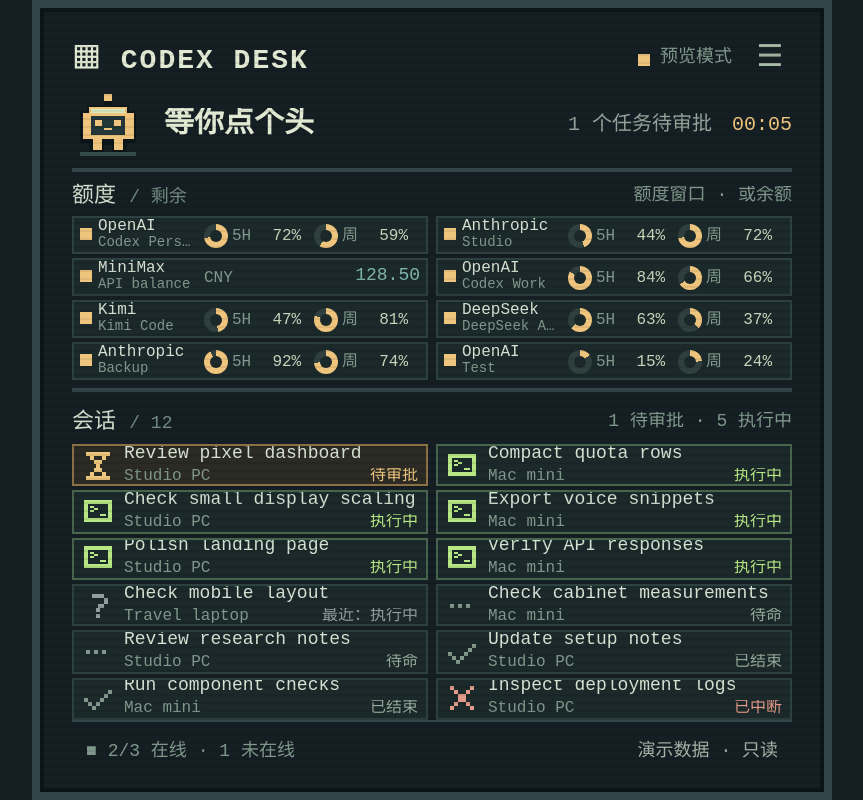
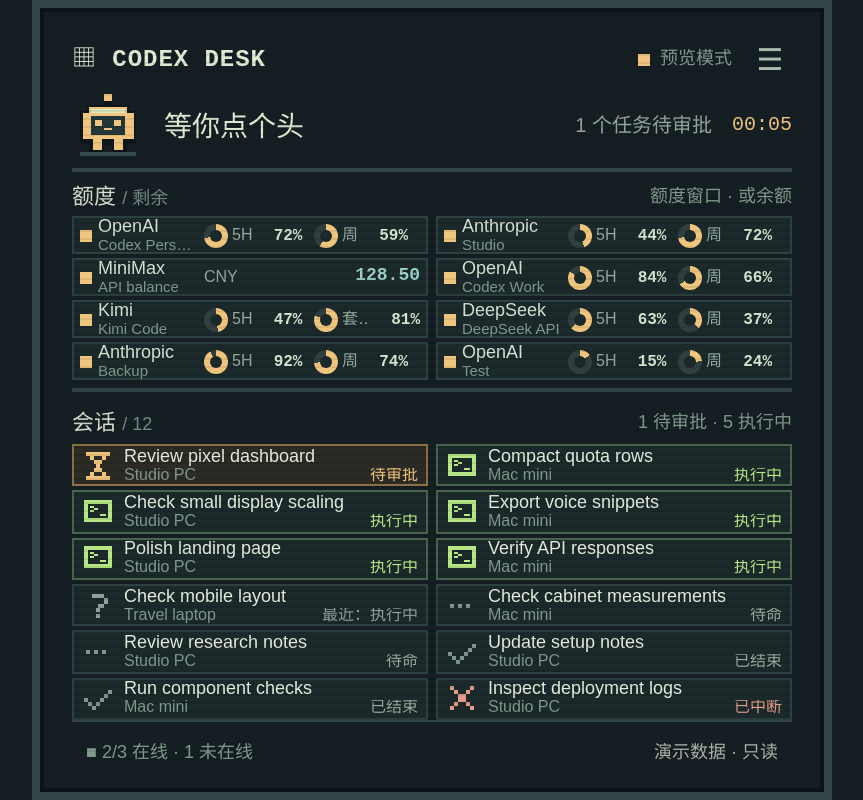
Before and after one commit to guoshencheng/codex-mirror, a Next.js app: page /demo in a window 1280 px wide. Shown: the whole page, without its empty margins (208-1071 px from the left). Built offline with nearby package versions, Linux system fonts and the light colour scheme.

Commit message:
style: improve dashboard typography with open-source fonts

```diff
--- a/package.json
+++ b/package.json
@@ -34,7 +34,9 @@
     "pg": "8.23.0",
     "react": "19.3.0",
     "react-dom": "19.3.0",
-    "zod": "4.6.5"
+    "zod": "4.6.5",
+    "@fontsource-variable/jetbrains-mono": "^5.3.0",
+    "@fontsource-variable/noto-sans-sc": "^5.3.0"
   },
   "devDependencies": {
     "@playwright/test": "1.63.0",
--- a/src/app/demo/page.tsx
+++ b/src/app/demo/page.tsx
@@ -41,7 +41,7 @@
       id: item.id, providerId: item.providerId, label: item.label, deviceIds: ['demo-mac'],
       snapshot: { accountId: item.id, providerId: item.providerId, observedAt, serviceAvailable: true, metrics: [
         { kind: 'quota-window' as const, key: 'five-hour', label: '5-hour limit', usedPercent: 100 - item.fiveHour, windowDurationSeconds: 18_000, resetsAt: null },
-        { kind: 'quota-window' as const, key: 'weekly', label: 'Weekly', usedPercent: 100 - item.weekly, windowDurationSeconds: 604_800, resetsAt: null },
+        { kind: 'quota-window' as const, key: 'weekly', label: item.id === 'demo-kimi' ? '套餐额度' : 'Weekly', usedPercent: 100 - item.weekly, windowDurationSeconds: item.id === 'demo-kimi' ? null : 604_800, resetsAt: null },
       ] },
       lastAttemptAt: observedAt, lastSuccessAt: observedAt, errorCode: null, refreshStatus: 'idle' as const,
     })),
--- a/src/app/layout.tsx
+++ b/src/app/layout.tsx
@@ -1,4 +1,6 @@
 import type { Metadata } from 'next';
+import '@fontsource-variable/noto-sans-sc/wght.css';
+import '@fontsource-variable/jetbrains-mono/wght.css';
 import './globals.css';
 
 export const metadata: Metadata = {
--- a/src/components/pixel-dashboard.module.css
+++ b/src/components/pixel-dashboard.module.css
@@ -10,7 +10,8 @@
   overflow: hidden;
   background: #151f23;
   color: #e1e9d3;
-  font-family: ui-monospace, 'SFMono-Regular', 'Cascadia Code', 'PingFang SC', monospace;
+  font-family: 'Noto Sans SC Variable', sans-serif;
+  font-synthesis: none;
   container-type: size;
   isolation: isolate;
   max-width: none;
@@ -69,9 +70,10 @@
 .topbar h1 {
   margin: 0;
   color: #e1e9d3;
-  font-size: 14px;
+  font-family: 'JetBrains Mono Variable', monospace;
+  font-size: 12px;
   font-weight: 700;
-  letter-spacing: 1px;
+  letter-spacing: .04em;
 }
 
 .topActions,
@@ -138,7 +140,7 @@
   overflow: hidden;
   margin: 0;
   color: #e1e9d3;
-  font-size: 15px;
+  font-size: 14px;
   font-weight: 700;
   text-overflow: ellipsis;
   white-space: nowrap;
@@ -152,7 +154,7 @@
   text-overflow: ellipsis;
   white-space: nowrap;
 }
-.timer { flex: 0 0 auto; color: var(--accent); font-size: 10px; }
+.timer { flex: 0 0 auto; color: var(--accent); font-family: 'JetBrains Mono Variable', monospace; font-size: 10px; font-variant-numeric: tabular-nums; }
 
 .quota {
   display: flex;
@@ -212,25 +214,25 @@
   align-items: center;
   gap: 3px;
 }
-.providerName > span { display: flex; min-width: 0; flex-direction: column; overflow: hidden; font-size: 8px; line-height: 1; text-overflow: ellipsis; white-space: nowrap; }
+.providerName > span { display: flex; min-width: 0; flex-direction: column; overflow: hidden; font-size: 9px; line-height: 1; text-overflow: ellipsis; white-space: nowrap; }
 .providerName small {
   display: block;
   overflow: hidden;
   color: #81998c;
-  font-size: 7px;
+  font-size: 7.5px;
   text-overflow: ellipsis;
   white-space: nowrap;
 }
 .metrics { display: flex; min-width: 0; flex: 1; align-items: center; justify-content: space-between; gap: 2px; }
 .metric { display: flex; min-width: 0; flex: 1; align-items: center; gap: 2px; white-space: nowrap; }
 .metric small,
-.balance small { color: #81998c; font-size: 8px; }
+.balance small { min-width: 0; max-width: 25px; overflow: hidden; color: #94a99d; font-size: 8px; text-overflow: ellipsis; white-space: nowrap; }
 .metric > span:not(.ring) { overflow: hidden; color: #efc57d; font-size: 9px; text-overflow: ellipsis; }
-.metric strong { min-width: 23px; color: #c5d6bb; font-size: 8px; font-weight: 500; text-align: right; }
+.metric strong { min-width: 23px; flex: 0 0 auto; color: #d5e3ce; font-family: 'JetBrains Mono Variable', monospace; font-size: 8px; font-weight: 600; font-variant-numeric: tabular-nums; text-align: right; }
 .ring { position: relative; width: 12px; height: 12px; flex: 0 0 12px; border-radius: 50%; }
 .ring::after { position: absolute; inset: 3px; border-radius: 50%; background: #1b292b; content: ''; }
 .balance { display: flex; min-width: 0; flex: 1; align-items: center; justify-content: space-between; gap: 5px; }
-.balance strong { overflow: hidden; color: #82b8b0; font-size: 9px; font-weight: 500; text-overflow: ellipsis; white-space: nowrap; }
+.balance strong { overflow: hidden; color: #9ad1c7; font-family: 'JetBrains Mono Variable', monospace; font-size: 9px; font-weight: 600; font-variant-numeric: tabular-nums; text-overflow: ellipsis; white-space: nowrap; }
 .more { display: none; }
 .quotaWarning .providerName i { background: #efc57d; }
 .quotaWarning .providerName small { color: #efc57d; }
@@ -258,7 +260,7 @@
   align-items: center;
   gap: 5px;
   overflow: hidden;
-  padding: 1px 4px;
+  padding: 0 4px;
   border: 0;
   background: transparent;
   color: #d7e2d3;
@@ -271,8 +273,8 @@
 .symbol svg { display: block; width: 16px; height: 16px; fill: currentColor; }
 .symbol .pixelCutout { fill: #1b292b; }
 .sessionCopy { display: flex; min-width: 0; flex: 1; flex-direction: column; gap: 1px; }
-.sessionName { display: block; min-width: 0; overflow: hidden; color: #d7e2d3; font-size: 9px; line-height: 1.1; text-overflow: ellipsis; white-space: nowrap; }
-.sessionMeta { display: flex; min-width: 0; align-items: center; gap: 4px; font-size: 8px; line-height: 1.1; }
+.sessionName { display: block; min-width: 0; overflow: hidden; color: #e4ecdd; font-size: 9px; font-weight: 400; line-height: 1; text-overflow: ellipsis; white-space: nowrap; }
+.sessionMeta { display: flex; min-width: 0; align-items: center; gap: 4px; font-size: 8px; line-height: 1; }
 .project { min-width: 0; flex: 1 1 auto; overflow: hidden; color: #81998c; text-overflow: ellipsis; white-space: nowrap; }
 .badge { flex: 0 0 auto; overflow: hidden; color: #96aa9a; text-overflow: ellipsis; white-space: nowrap; }
 .active { border-color: #47644c !important; }
--- a/src/components/pixel-quota-row.tsx
+++ b/src/components/pixel-quota-row.tsx
@@ -10,7 +10,8 @@
     </span>;
   }
   const label = metric.windowDurationSeconds === 18_000 ? '5H'
-    : metric.windowDurationSeconds === 604_800 ? '周' : metric.label;
+    : metric.windowDurationSeconds === 604_800 ? '周'
+      : metric.label.length > 2 && metric.label.endsWith('额度') ? metric.label.slice(0, -2) : metric.label;
   if (metric.usedPercent === null || !Number.isFinite(metric.usedPercent)) {
     return <span className={styles.metric} title={`${metric.label}：额度数据不可用`}><small>{label}</small><span>不可用</span></span>;
   }
```
Also changed, not shown: 1 other file (tests, documents, lock files or other folders).
